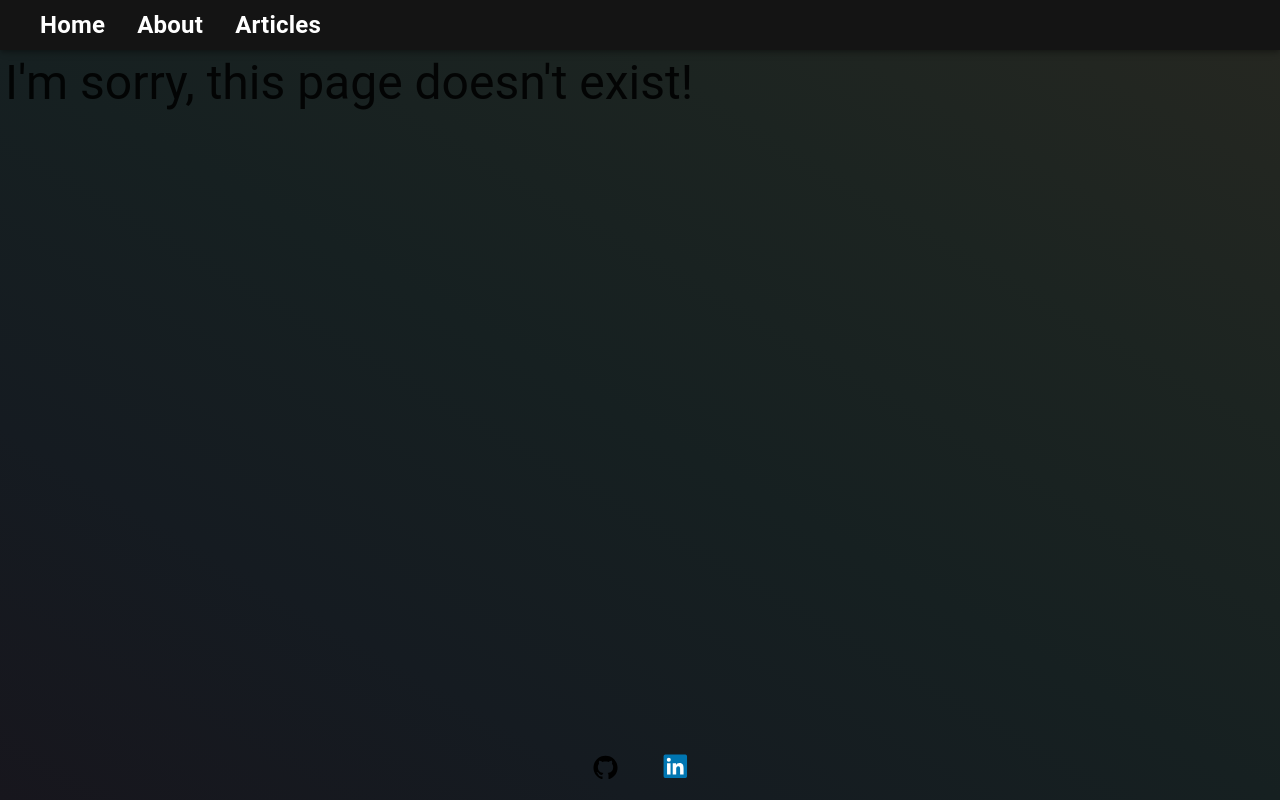
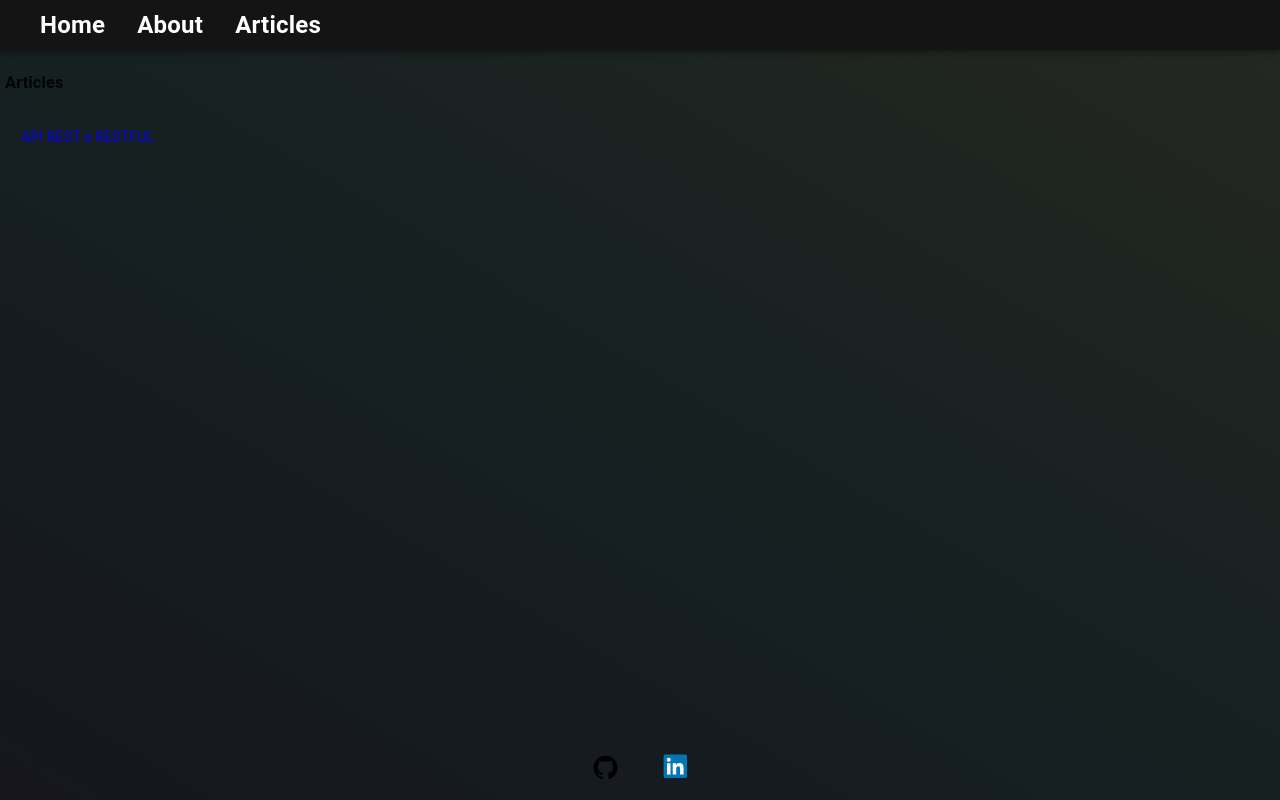
Before and after one commit to henriqueholtz/henriqueholtz.github.io, a Next.js app: page /articles in a window 1280 px wide. Before the commit this address had no page. Built offline with nearby package versions, Linux system fonts and the light colour scheme.

Commit message:
Created list-page to articles with api route to fetch the articles

```diff
--- /dev/null
+++ b/src/pages/api/articles.ts
@@ -0,0 +1,20 @@
+import { NextApiRequest, NextApiResponse } from 'next/types';
+import { Article } from '../types';
+
+const data = [
+  {
+    id: 1,
+    description: 'API REST e RESTFUL',
+    url: 'https://dev.to/henriqueholtz/api-rest-e-restful-b3m',
+  },
+];
+
+export default async function handler(
+  req: NextApiRequest,
+  res: NextApiResponse<Article[]>
+) {
+  // To see loading:
+  // await setTimeout(() => res.status(200).json(data), 600);
+
+  res.status(200).json(data);
+}
--- /dev/null
+++ b/src/pages/articles.tsx
@@ -0,0 +1,54 @@
+import Head from '../components/Head';
+import axios from 'axios';
+import React, { useEffect, useState } from 'react';
+import { List, ListItem, Link } from '@material-ui/core';
+import { Article } from './types';
+
+export default function Articles() {
+  const [loading, setLoading] = useState<boolean>(true);
+  const [error, setError] = useState<boolean>(false);
+  const [data, setData] = useState<Article[]>([]);
+
+  useEffect(() => {
+    const fetchAsync = async () => {
+      await axios
+        .get(`api/articles`)
+        .then((resp) => {
+          console.log('data', resp.data);
+          setData(resp.data);
+          setLoading(false);
+          setError(false);
+        })
+        .catch(() => setError(true));
+    };
+    fetchAsync();
+  }, []);
+
+  return (
+    <>
+      <Head title="About" />
+      {loading ? (
+        <h3>Loading</h3>
+      ) : (
+        <>
+          <h3>Articles</h3>
+          <List>
+            {data?.map((art) => (
+              <ListItem key={art.id}>
+                <Link
+                  color="initial"
+                  href={art.url}
+                  target="_blank"
+                  rel="noreferrer"
+                  underline="none"
+                >
+                  {art.description}
+                </Link>
+              </ListItem>
+            ))}
+          </List>
+        </>
+      )}
+    </>
+  );
+}
--- /dev/null
+++ b/src/pages/types/index.ts
@@ -0,0 +1 @@
+export type { Article } from './Article';
```
Also changed, not shown: src/pages/types/Article.ts (added, +8 -0 lines).
